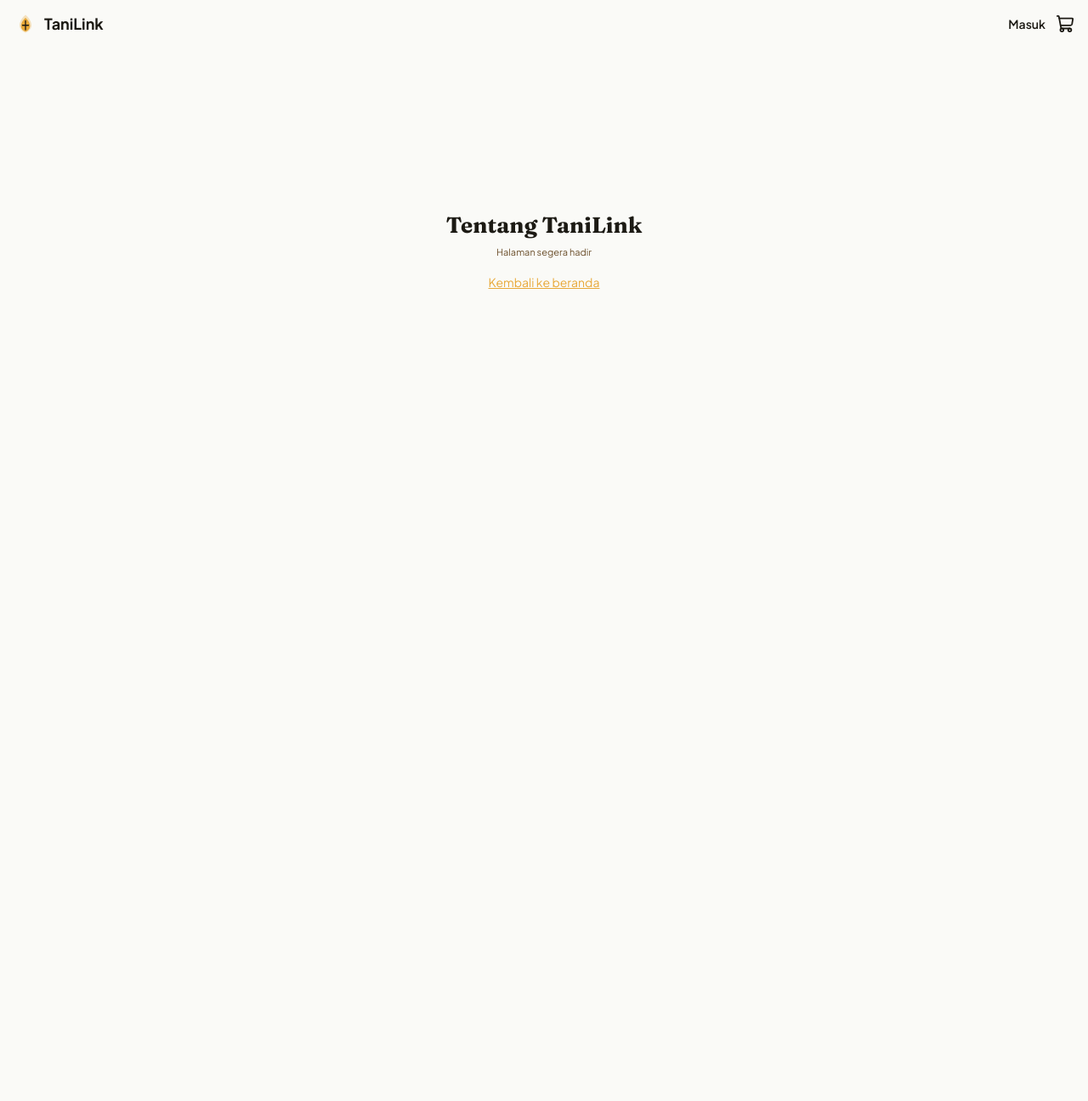
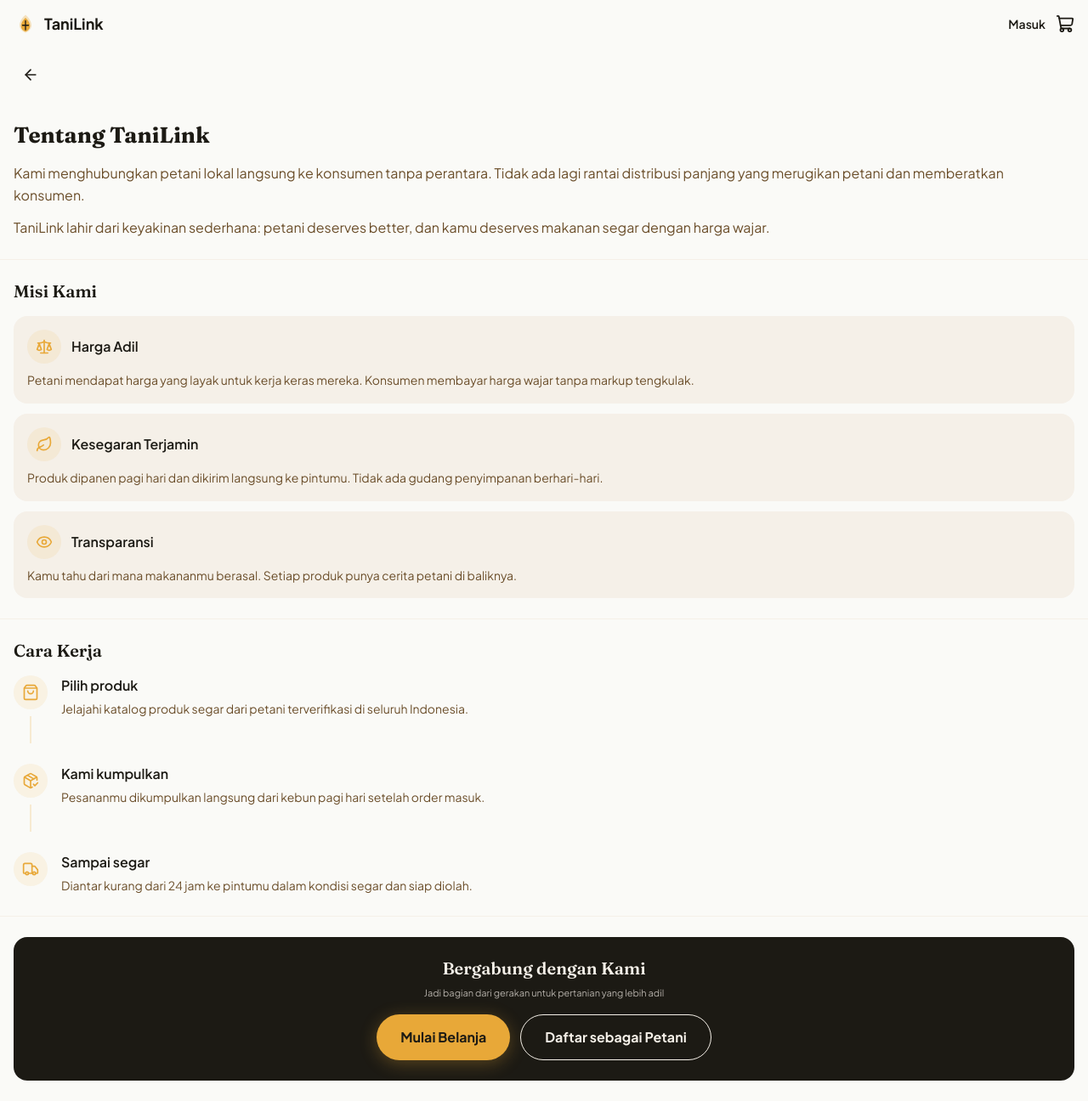
Before and after one commit to brenandapamudya1/TaniLink, a React (Vite) app: page /tentang in a window 1280 px wide. Shown: the whole page at 85% size. Before the commit the page ends 800 px from the top, so only its background shows below. Built offline with nearby package versions, Linux system fonts and the light colour scheme.

Commit message:
Add about & farmer profile

```diff
--- a/src/index.css
+++ b/src/index.css
@@ -18,7 +18,10 @@
     html {
       scroll-behavior: auto;
     }
-    *, *::before, *::after {
+
+    *,
+    *::before,
+    *::after {
       animation-duration: 0.01ms !important;
       transition-duration: 0.01ms !important;
     }
--- a/src/pages/AboutPage.tsx
+++ b/src/pages/AboutPage.tsx
@@ -1,13 +1,153 @@
-import { Link } from 'react-router-dom'
+import { useNavigate } from 'react-router-dom'
+import { ArrowLeft, Scale, Leaf, Eye, ShoppingBag, PackageCheck, Truck } from 'lucide-react'
 import { PageWrapper } from '@/components/layout/PageWrapper'
+import { Button } from '@/components/ui/Button'
+
+interface ValueCard {
+  icon: typeof Scale
+  title: string
+  description: string
+}
+
+const values: ValueCard[] = [
+  {
+    icon: Scale,
+    title: 'Harga Adil',
+    description: 'Petani mendapat harga yang layak untuk kerja keras mereka. Konsumen membayar harga wajar tanpa markup tengkulak.',
+  },
+  {
+    icon: Leaf,
+    title: 'Kesegaran Terjamin',
+    description: 'Produk dipanen pagi hari dan dikirim langsung ke pintumu. Tidak ada gudang penyimpanan berhari-hari.',
+  },
+  {
+    icon: Eye,
+    title: 'Transparansi',
+    description: 'Kamu tahu dari mana makananmu berasal. Setiap produk punya cerita petani di baliknya.',
+  },
+]
+
+interface Step {
+  icon: typeof ShoppingBag
+  title: string
+  description: string
+}
+
+const steps: Step[] = [
+  {
+    icon: ShoppingBag,
+    title: 'Pilih produk',
+    description: 'Jelajahi katalog produk segar dari petani terverifikasi di seluruh Indonesia.',
+  },
+  {
+    icon: PackageCheck,
+    title: 'Kami kumpulkan',
+    description: 'Pesananmu dikumpulkan langsung dari kebun pagi hari setelah order masuk.',
+  },
+  {
+    icon: Truck,
+    title: 'Sampai segar',
+    description: 'Diantar kurang dari 24 jam ke pintumu dalam kondisi segar dan siap diolah.',
+  },
+]
 
 export default function AboutPage() {
+  const navigate = useNavigate()
+
   return (
     <PageWrapper>
-      <div className="flex flex-col items-center justify-center min-h-[60vh] px-4">
-        <h1 className="font-display text-title text-soil">Tentang TaniLink</h1>
-        <p className="text-caption text-earth mt-2">Halaman segera hadir</p>
-        <Link to="/" className="text-sm text-harvest mt-4 underline">Kembali ke beranda</Link>
+      <div className="sticky top-14 z-30 bg-fog/90 backdrop-blur-sm px-4 py-3">
+        <button
+          onClick={() => navigate(-1)}
+          className="w-10 h-10 rounded-full flex items-center justify-center hover:bg-cream transition-colors"
+          aria-label="Kembali"
+        >
+          <ArrowLeft size={20} className="text-soil" />
+        </button>
+      </div>
+
+      <div className="px-4 py-6">
+        <h1 className="font-display text-title text-soil mb-4">
+          Tentang TaniLink
+        </h1>
+        <p className="text-body text-earth leading-relaxed">
+          Kami menghubungkan petani lokal langsung ke konsumen tanpa perantara.
+          Tidak ada lagi rantai distribusi panjang yang merugikan petani dan
+          memberatkan konsumen.
+        </p>
+        <p className="text-body text-earth leading-relaxed mt-3">
+          TaniLink lahir dari keyakinan sederhana: petani deserves better,
+          dan kamu deserves makanan segar dengan harga wajar.
+        </p>
+      </div>
+
+      <div className="border-t border-cream px-4 py-6">
+        <h2 className="font-display text-section text-soil mb-4">
+          Misi Kami
+        </h2>
+        <div className="flex flex-col gap-3">
+          {values.map((value) => {
+            const Icon = value.icon
+            return (
+              <div
+                key={value.title}
+                className="bg-cream rounded-lg p-4"
+              >
+                <div className="flex items-center gap-3 mb-2">
+                  <div className="w-10 h-10 rounded-full bg-harvest/10 flex items-center justify-center flex-shrink-0">
+                    <Icon size={20} className="text-harvest" />
+                  </div>
+                  <h3 className="font-semibold text-soil text-base">{value.title}</h3>
+                </div>
+                <p className="text-sm text-earth leading-relaxed">
+                  {value.description}
+                </p>
+              </div>
+            )
+          })}
+        </div>
+      </div>
+
+      <div className="border-t border-cream px-4 py-6">
+        <h2 className="font-display text-section text-soil mb-4">
+          Cara Kerja
+        </h2>
+        <div className="flex flex-col gap-6">
+          {steps.map((step, index) => {
+            const Icon = step.icon
+            return (
+              <div key={step.title} className="flex gap-4">
+                <div className="flex flex-col items-center">
+                  <div className="w-10 h-10 rounded-full bg-harvest/10 flex items-center justify-center flex-shrink-0">
+                    <Icon size={20} className="text-harvest" />
+                  </div>
+                  {index < steps.length - 1 && (
+                    <div className="w-0.5 flex-1 bg-harvest/20 min-h-8 mt-2" />
+                  )}
+                </div>
+                <div className={`flex-1 ${index < steps.length - 1 ? 'pb-2' : ''}`}>
+                  <h3 className="font-semibold text-soil text-base">{step.title}</h3>
+                  <p className="text-sm text-earth mt-1 leading-relaxed">{step.description}</p>
+                </div>
+              </div>
+            )
+          })}
+        </div>
+      </div>
+
+      <div className="border-t border-cream px-4 py-6">
+        <div className="bg-soil rounded-lg p-6 text-center">
+          <h3 className="font-display text-section text-cream mb-2">
+            Bergabung dengan Kami
+          </h3>
+          <p className="text-caption text-cream/70 mb-4">
+            Jadi bagian dari gerakan untuk pertanian yang lebih adil
+          </p>
+          <div className="flex flex-col sm:flex-row gap-3 justify-center">
+            <Button label="Mulai Belanja" variant="primary" onClick={() => navigate('/produk')} />
+            <Button label="Daftar sebagai Petani" variant="ghost" onClick={() => alert('Fitur pendaftaran petani akan segera hadir!')} />
+          </div>
+        </div>
       </div>
     </PageWrapper>
   )
--- a/src/pages/FarmerDetailPage.tsx
+++ b/src/pages/FarmerDetailPage.tsx
@@ -1,16 +1,132 @@
-import { useParams, Link } from 'react-router-dom'
+import { useMemo } from 'react'
+import { useParams, useNavigate, Link } from 'react-router-dom'
+import { ArrowLeft, MapPin, CheckCircle2, Star, Calendar, Package } from 'lucide-react'
 import { PageWrapper } from '@/components/layout/PageWrapper'
+import { ProductCard } from '@/components/ui/ProductCard'
+import { useCart } from '@/context/CartContext'
+import { farmers } from '@/data/farmers'
+import { products } from '@/data/products'
+import type { Product } from '@/types/product'
 
 export default function FarmerDetailPage() {
   const { id } = useParams()
+  const navigate = useNavigate()
+  const { addItem } = useCart()
+
+  const farmer = useMemo(() => farmers.find((f) => f.id === id), [id])
+
+  const farmerProducts = useMemo(() => {
+    if (!farmer) return []
+    return products.filter((p) => p.farmerId === farmer.id)
+  }, [farmer])
+
+  if (!farmer) {
+    return (
+      <PageWrapper>
+        <div className="flex flex-col items-center justify-center min-h-[60vh] px-4">
+          <h1 className="font-display text-title text-soil">Petani Tidak Ditemukan</h1>
+          <Link to="/petani" className="text-sm text-harvest mt-4 underline">
+            Kembali ke daftar petani
+          </Link>
+        </div>
+      </PageWrapper>
+    )
+  }
+
+  const handleProductClick = (product: Product) => {
+    navigate(`/produk/${product.id}`)
+  }
 
   return (
     <PageWrapper>
-      <div className="flex flex-col items-center justify-center min-h-[60vh] px-4">
-        <h1 className="font-display text-title text-soil">Profil Petani</h1>
-        <p className="text-caption text-earth mt-2">ID: {id} — Halaman segera hadir</p>
-        <Link to="/petani" className="text-sm text-harvest mt-4 underline">Kembali ke daftar petani</Link>
+      <div className="relative">
+        <img
+          src={farmer.coverImage}
+          alt={`Kebun ${farmer.name}`}
+          className="w-full h-48 object-cover"
+        />
+        <button
+          onClick={() => navigate(-1)}
+          className="absolute top-16 left-4 w-10 h-10 rounded-full bg-fog/80 backdrop-blur-sm flex items-center justify-center"
+          aria-label="Kembali"
+        >
+          <ArrowLeft size={20} className="text-soil" />
+        </button>
       </div>
+
+      <div className="px-4 -mt-12 relative z-10">
+        <div className="flex items-end gap-4">
+          <img
+            src={farmer.avatar}
+            alt={farmer.name}
+            className="w-24 h-24 rounded-full object-cover border-4 border-fog bg-cream"
+          />
+        </div>
+
+        <div className="mt-4">
+          <div className="flex items-center gap-2">
+            <h1 className="font-display text-title text-soil">{farmer.name}</h1>
+            {farmer.verified && <CheckCircle2 size={20} className="text-leaf" />}
+          </div>
+
+          <div className="flex items-center gap-1 text-earth mt-1">
+            <MapPin size={14} />
+            <span className="text-sm">{farmer.location}</span>
+          </div>
+        </div>
+
+        <div className="flex gap-4 mt-4 pb-4 border-b border-cream">
+          <div className="flex items-center gap-1.5">
+            <Star size={16} className="fill-harvest text-harvest" />
+            <span className="text-sm font-semibold text-soil">{farmer.rating}</span>
+          </div>
+          <div className="flex items-center gap-1.5">
+            <Package size={16} className="text-harvest" />
+            <span className="text-sm font-semibold text-soil">{farmer.productCount} produk</span>
+          </div>
+          <div className="flex items-center gap-1.5">
+            <Calendar size={16} className="text-harvest" />
+            <span className="text-sm font-semibold text-soil">Sejak {farmer.since}</span>
+          </div>
+        </div>
+      </div>
+
+      <div className="px-4 py-6">
+        <h2 className="font-semibold text-soil text-base mb-3">Tentang</h2>
+        <p className="text-body text-earth leading-relaxed">{farmer.bio}</p>
+      </div>
+
+      <div className="px-4 pb-4">
+        <h2 className="font-semibold text-soil text-base mb-3">Spesialisasi</h2>
+        <div className="flex flex-wrap gap-2">
+          {farmer.speciality.map((spec) => (
+            <span
+              key={spec}
+              className="px-3 py-1.5 rounded-pill bg-cream text-caption text-earth font-semibold"
+            >
+              {spec}
+            </span>
+          ))}
+        </div>
+      </div>
+
+      {farmerProducts.length > 0 && (
+        <div className="border-t border-cream px-4 py-6">
+          <h2 className="font-semibold text-soil text-base mb-4">
+            Produk dari {farmer.name}
+          </h2>
+          <div className="grid grid-cols-2 gap-3">
+            {farmerProducts.map((product) => (
+              <ProductCard
+                key={product.id}
+                product={product}
+                onAddToCart={addItem}
+                onClick={handleProductClick}
+              />
+            ))}
+          </div>
+        </div>
+      )}
     </PageWrapper>
   )
 }
```
